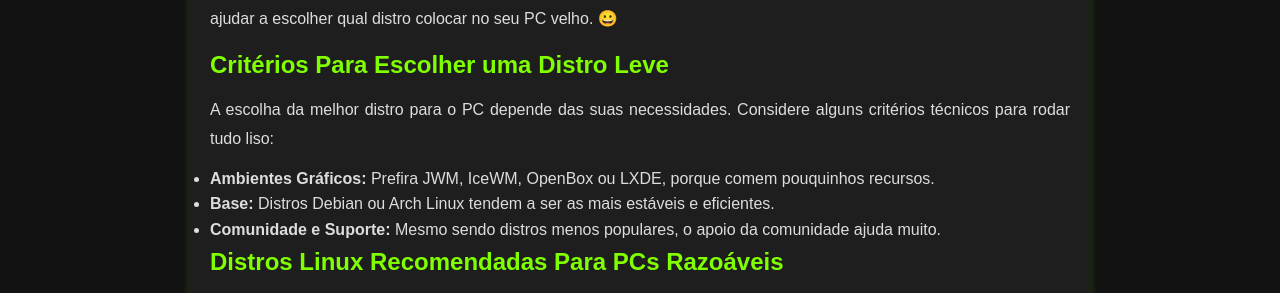
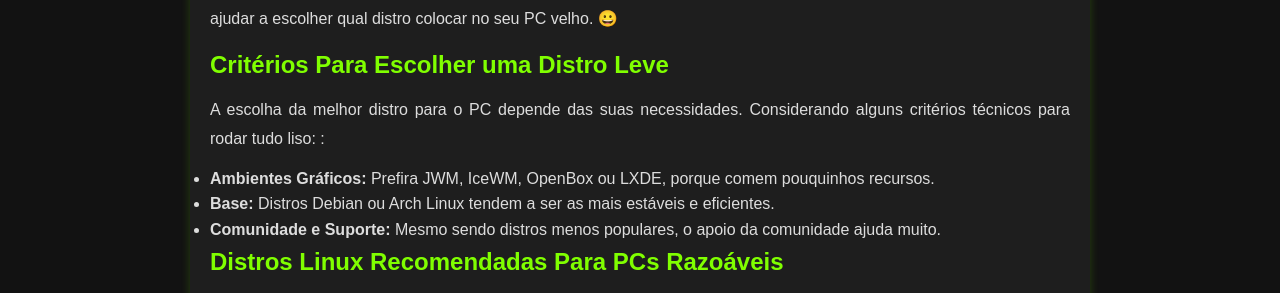
Before and after one commit to Piolinux/piolinux-site, a Jekyll site: the page built from _posts/2025-08-12-guia-completo-as-melhores-distros-linux-para-pcs-razoaveis-e-antigos.md, in a window 1280 px wide. Shown: the part 301-594 px from the top of the page. Built offline with Jekyll 4.4.1, drawn with Linux system fonts in a browser that asks for light colours.

Commit message:
Add files via upload

```diff
--- a/_posts/2025-08-12-guia-completo-as-melhores-distros-linux-para-pcs-razoaveis-e-antigos.md
+++ b/_posts/2025-08-12-guia-completo-as-melhores-distros-linux-para-pcs-razoaveis-e-antigos.md
@@ -18,7 +18,8 @@ description: "Um guia completo sobre as melhores distros Linux para PCs antigos
             <p>Se tens um computador velho, pensando em descartá-lo, saiba que existem sistemas operacionais Linux que mandam muito bem, sim. Em vez de jogar fora, dê uma nova vida ao bicho! Neste guia, apresento uma pequena lista para te ajudar a escolher qual distro colocar no seu PC velho. 😀</p>
 
             <h2>Critérios Para Escolher uma Distro Leve</h2>
-            <p>A escolha da melhor distro para o PC depende das suas necessidades. Considere alguns critérios técnicos para rodar tudo liso:</p>
+            <p>A escolha da melhor distro para o PC depende das suas necessidades. Considerando alguns critérios técnicos para rodar tudo liso:
+:</p>
             <ul>
                 <li><strong>Ambientes Gráficos:</strong> Prefira JWM, IceWM, OpenBox ou LXDE, porque comem pouquinhos recursos.</li>
                 <li><strong>Base:</strong> Distros Debian ou Arch Linux tendem a ser as mais estáveis e eficientes.</li>
```
Also changed, not shown: _posts/2025-08-12-guia-rapido-como-atualizar-e-configurar-repositorios-na-distro-mx-linux.md (+1 -1 lines).
